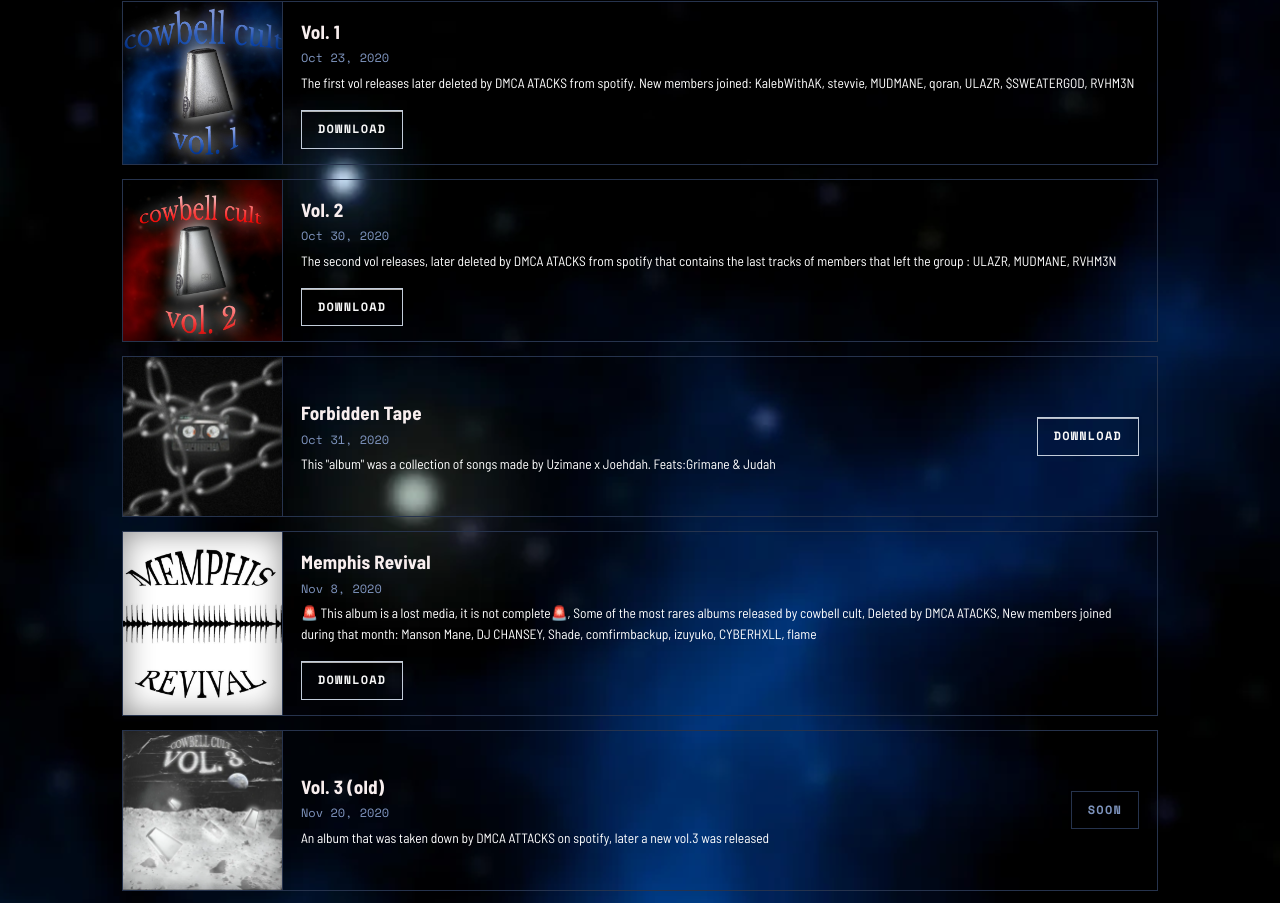
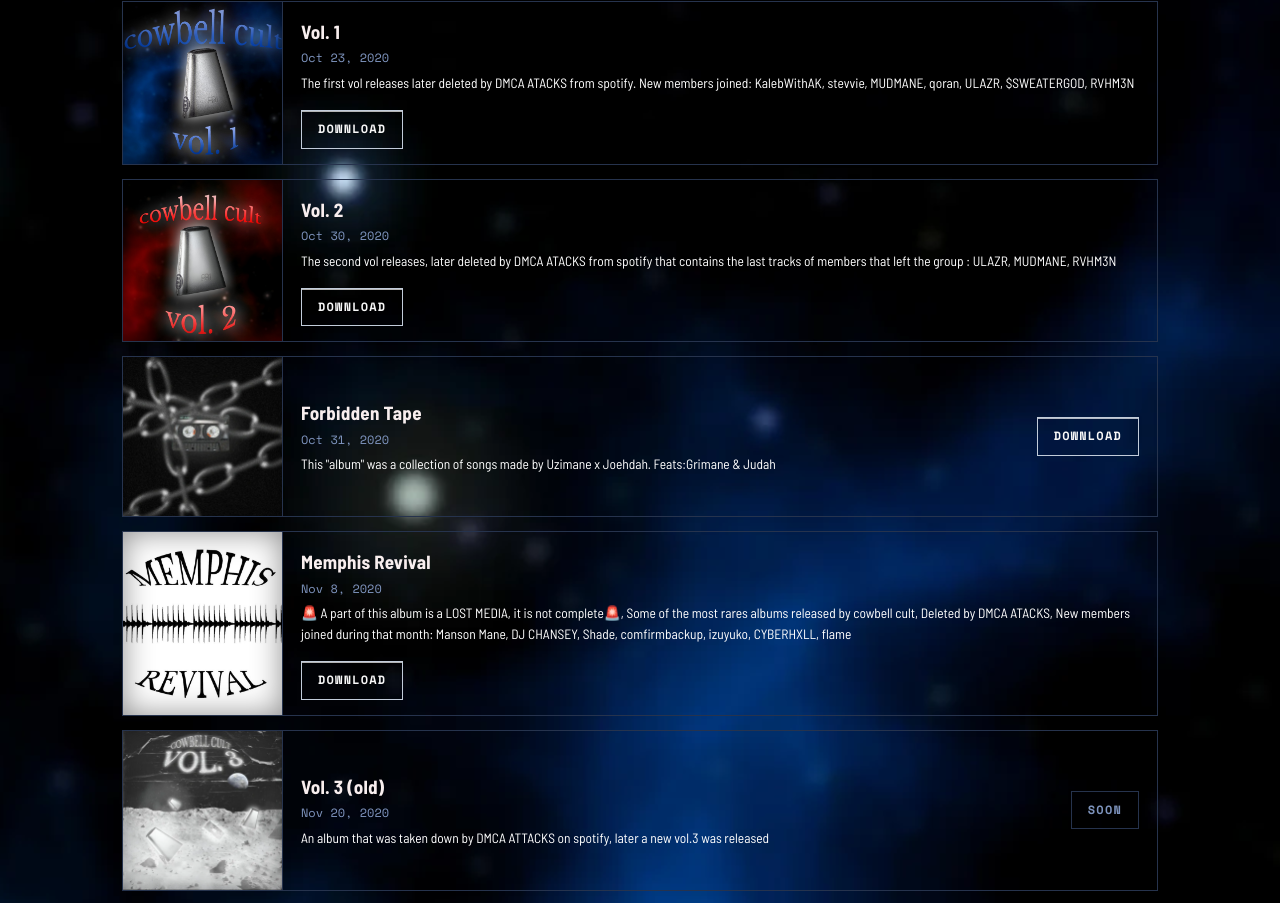
Before and after one commit to CowbellCultArchive/cowbellcultarchive.github.io, a plain HTML site: page archive/index.html in a window 1280 px wide. Shown: the part 185-1088 px from the top of the page. Drawn offline with nearby package versions, Linux system fonts and the light colour scheme.

Commit message:
Update index.html

```diff
--- a/archive/index.html
+++ b/archive/index.html
@@ -146,7 +146,7 @@ footer a{color:var(--chrome)}
     {t:'Vol. 1', d:'Oct 23, 2020', feat:'The first vol releases later deleted by DMCA ATACKS from spotify. New members joined: KalebWithAK, stevvie, MUDMANE, qoran, ULAZR, $SWEATERGOD, RVHM3N', img:'../assets2/vol1.png', dl:'https://drive.google.com/drive/folders/1GNSb6H4re1IPuHWNdXD_JdVyAI5BUivl?usp=drive_link'},
     {t:'Vol. 2', d:'Oct 30, 2020', feat:'The second vol releases, later deleted by DMCA ATACKS from spotify that contains the last tracks of members that left the group : ULAZR, MUDMANE, RVHM3N',  img:'../assets2/vol2.jpg', dl:'https://drive.google.com/drive/folders/18H6wVXX5KkFIA-L-ikNtaqn5kI38nevI?usp=drive_link'},
     {t:'Forbidden Tape', d:'Oct 31, 2020', feat:'This "album" was a collection of songs made by Uzimane x Joehdah. Feats:Grimane & Judah', img:'../assets2/forbiddentape.png', dl:'https://drive.google.com/drive/folders/1IV-qzw8D_T8HhGFe66r9QXuGlHOLljfk?usp=drive_link'},
-    {t:'Memphis Revival', d:'Nov 8, 2020', feat:'🚨 This album is a lost media, it is not complete🚨, Some of the most rares albums released by cowbell cult, Deleted by DMCA ATACKS, New members joined during that month: Manson Mane, DJ CHANSEY, Shade, comfirmbackup, izuyuko, CYBERHXLL, flame ', img:'../assets2/memphis-revival.jpg', dl:'https://drive.google.com/drive/folders/1TF7ib5JTFbnB82eXiEzxdQv9WulVqfW2?usp=drive_link'},
+    {t:'Memphis Revival', d:'Nov 8, 2020', feat:'🚨 A part of this album is a LOST MEDIA, it is not complete🚨, Some of the most rares albums released by cowbell cult, Deleted by DMCA ATACKS, New members joined during that month: Manson Mane, DJ CHANSEY, Shade, comfirmbackup, izuyuko, CYBERHXLL, flame ', img:'../assets2/memphis-revival.jpg', dl:'https://drive.google.com/drive/folders/1TF7ib5JTFbnB82eXiEzxdQv9WulVqfW2?usp=drive_link'},
     {t:'Vol. 3 (old)', d:'Nov 20, 2020', feat:'An album that was taken down by DMCA ATTACKS on spotify, later a new vol.3 was released',  img:'../assets2/old vol.3.webp', dl:''},
     {t:'Vol. 3', d:'Jan, 23 2021', feat:'The sucessor of the Old Vol.3, later deleted by DMCA ATTACKS from Cowbell Cults spotify, only available on soundcloud Feats: adding it in new updates',  img:'../assets2/vol3.png', dl:'https://drive.google.com/drive/folders/1h429xRiXwnHhwudprkP8smwtNh04Asgi?usp=drive_link'},
     {t:'JDM', d:'Jan 25, 2021', feat:'An EP released that wasnt actually deleted, only comet track from spotify was deleted. Feats: Confirmbackup, AKHazard, Silvarounds',  img:'../assets2/Jdm.jpg', dl:'https://drive.google.com/drive/folders/1hKu5qpuOYeKMKpm9jEBgJygmLRFU2fJK?usp=drive_link'},
```
